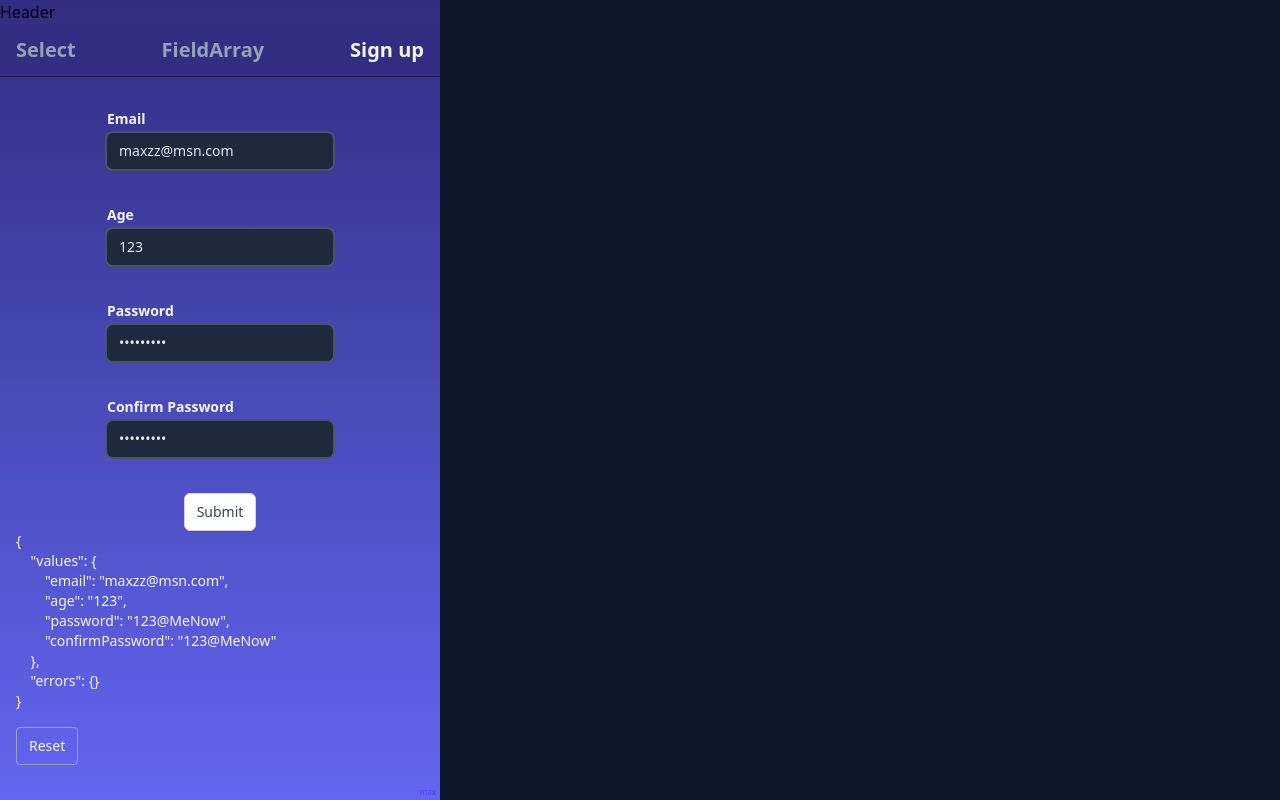
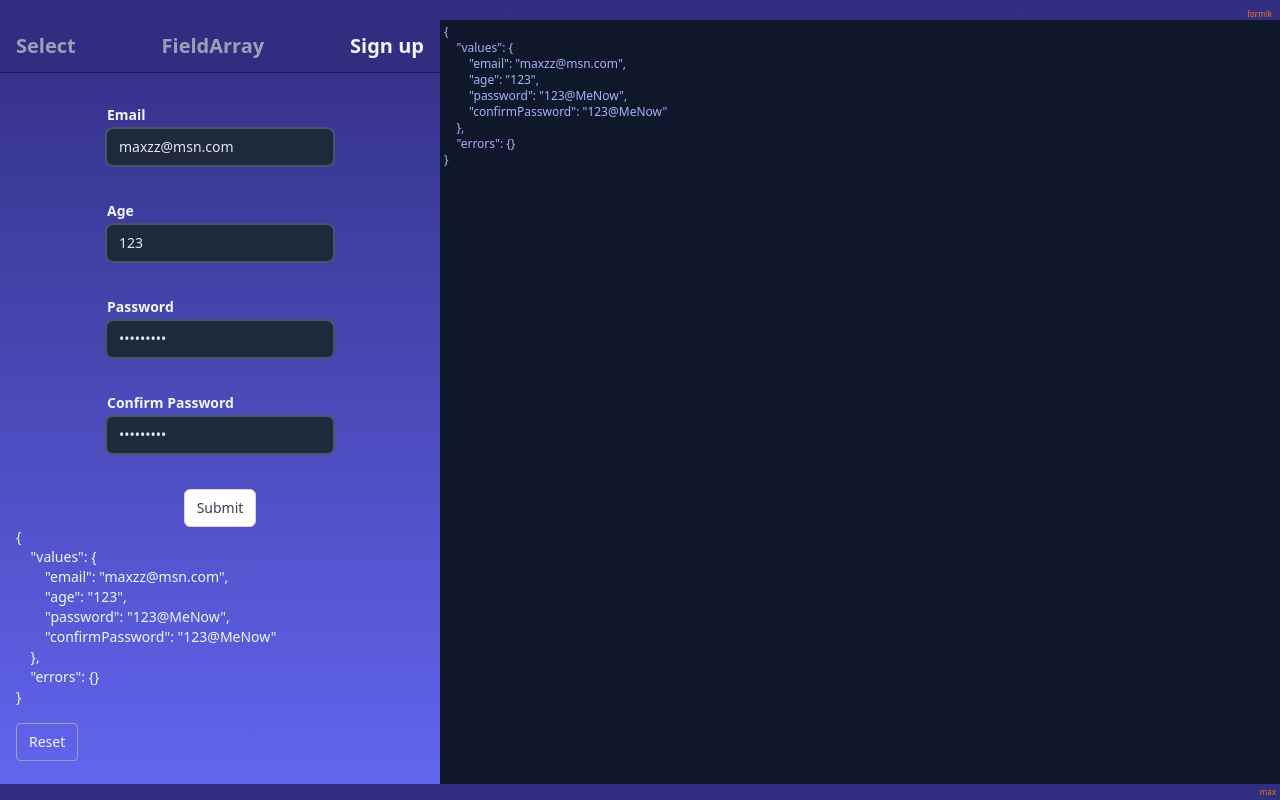
Before and after one commit to maxzz/forms-formik, a React (Vite) app: page / in a window 1280 px wide. Built offline with nearby package versions, Linux system fonts and the light colour scheme.

Commit message:
WIP. DisplayInfo. add display on the right side

```diff
--- a/src/App.tsx
+++ b/src/App.tsx
@@ -2,17 +2,13 @@ import { Footer, Header, MainSection } from "./components";
 
 export function App() {
     return (
-        <div className="min-h-screen bg-gradient-to-b from-indigo-900 to-indigo-500 grid grid-cols-[max-content_1fr]">
+        <div className="h-screen bg-gradient-to-b from-indigo-900 to-indigo-500">
 
-            <div className="flex flex-col">
+            <div className="h-full grid grid-rows-[auto_1fr_auto]">
                 <Header />
-                <div className="flex-1">
-                    <MainSection />
-                </div>
+                <MainSection />
                 <Footer />
             </div>
-
-            <div className="bg-slate-900"></div>
 
         </div>
     );
--- a/src/components/1-header copy/index.tsx
+++ /dev/null
@@ -1,7 +0,0 @@
-export function Header() {
-    return (
-        <header className="p-2 text-[0.5rem] text-end text-orange-500">
-            formik
-        </header>
-    );
-}
--- a/src/components/1-header/index.tsx
+++ b/src/components/1-header/index.tsx
@@ -1,7 +1,7 @@
 export function Header() {
     return (
-        <div>
-            Header
-        </div>
+        <header className="px-2 pt-2 text-[0.5rem] text-end text-orange-500">
+            formik
+        </header>
     );
 }
--- a/src/components/2-main/index.tsx
+++ b/src/components/2-main/index.tsx
@@ -1,4 +1,6 @@
 import { HTMLAttributes, useState } from 'react';
+import { useSnapshot } from "valtio";
+import { appStore } from '@/store';
 import { Form1Select } from './1-select';
 import { Form2FieldArray } from './2-field-array';
 import { Form3Signup } from './3-sign-up';
@@ -12,7 +14,7 @@ function TabButton({ active, children, ...rest }: { active: boolean; } & HTMLAtt
     );
 }
 
-export function MainSection() {
+function LeftSide() {
     const [currentForm, setCurrentForm] = useState(2);
     return (
         <div className="h-full text-sm text-slate-100 flex flex-col">
@@ -31,3 +33,21 @@ export function MainSection() {
         </div>
     );
 }
+
+export function RightSide() {
+    const { values: text } = useSnapshot(appStore).formState;
+    return (
+        <div className="p-1 text-xs text-indigo-300 bg-slate-900 whitespace-pre">
+            {text}
+        </div>
+    );
+}
+
+export function MainSection() {
+    return (
+        <div className="grid grid-cols-[auto,1fr]">
+            <LeftSide />
+            <RightSide />
+        </div>
+    );
+}
--- a/src/components/3-footer/index.tsx
+++ b/src/components/3-footer/index.tsx
@@ -1,6 +1,6 @@
 export function Footer() {
     return (
-        <footer className="px-1 py-0.5 text-[0.5rem] text-indigo-600 text-end">
+        <footer className="px-1 py-0.5 text-[0.5rem] text-orange-500 bg-indigo-900 text-end">
             max
         </footer>
     );
--- a/src/ui/CustomCheckbox.tsx
+++ b/src/ui/controls/CustomCheckbox.tsx
@@ -1,7 +1,7 @@
 import { InputHTMLAttributes } from "react";
 import { useField } from "formik";
-import { ErrorHint } from ".";
-import { classNames } from "../utils/classnames";
+import { ErrorHint } from "..";
+import { classNames } from "../../utils/classnames";
 
 const customCheckboxClasses = "\
 w-5 h-5 \
--- a/src/ui/CustomInput.tsx
+++ b/src/ui/controls/CustomInput.tsx
@@ -1,7 +1,7 @@
 import { InputHTMLAttributes } from "react";
 import { useField } from "formik";
-import { ErrorHint } from ".";
-import { classNames } from "../utils/classnames";
+import { ErrorHint } from "..";
+import { classNames } from "../../utils/classnames";
 
 const customInputClasses = "\
 px-3 py-2 w-full \
--- a/src/ui/CustomSelect.tsx
+++ b/src/ui/controls/CustomSelect.tsx
@@ -1,7 +1,7 @@
 import { SelectHTMLAttributes } from "react";
 import { useField } from "formik";
-import { ErrorHint } from ".";
-import { classNames } from "../utils/classnames";
+import { ErrorHint } from "..";
+import { classNames } from "../../utils/classnames";
 
 const customSelectClasses = "\
 px-3 py-2 w-full \
```
Also changed, not shown: src/ui/index.tsx (+4 -4 lines), src/ui/controls/ErrorHint.tsx (renamed from src/ui/ErrorHint.tsx).
